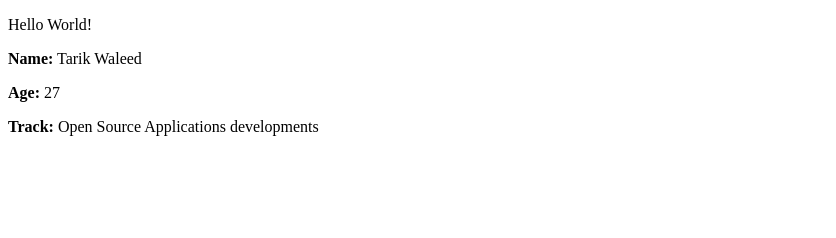
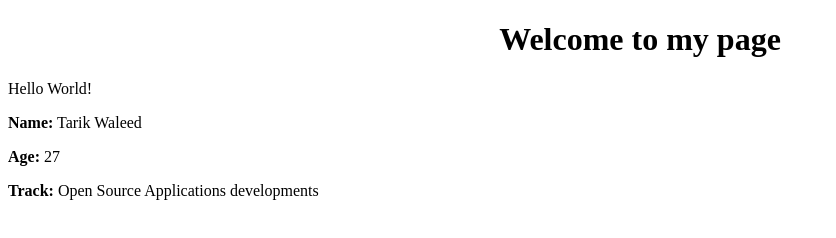
Before and after one commit to tarikwaleed/iti-cst-assignments, a plain HTML site: page index.html in a window 1280 px wide. Shown: the whole page, without its empty margins (0-836 px from the left). Drawn offline with Linux system fonts and the light colour scheme.

Commit message:
Exersise three and four

```diff
--- a/index.html
+++ b/index.html
@@ -4,9 +4,10 @@
     <meta charset="UTF-8">
     <meta http-equiv="X-UA-Compatible" content="IE=edge">
     <meta name="viewport" content="width=device-width, initial-scale=1.0">
-    <title>Document</title>
+    <title>First Web Page</title>
 </head>
 <body>
+    <h1 style="text-align: center";>Welcome to my page</h1>
     <p>Hello World!</p>
     <p>
         <b>Name:</b> Tarik Waleed
```
